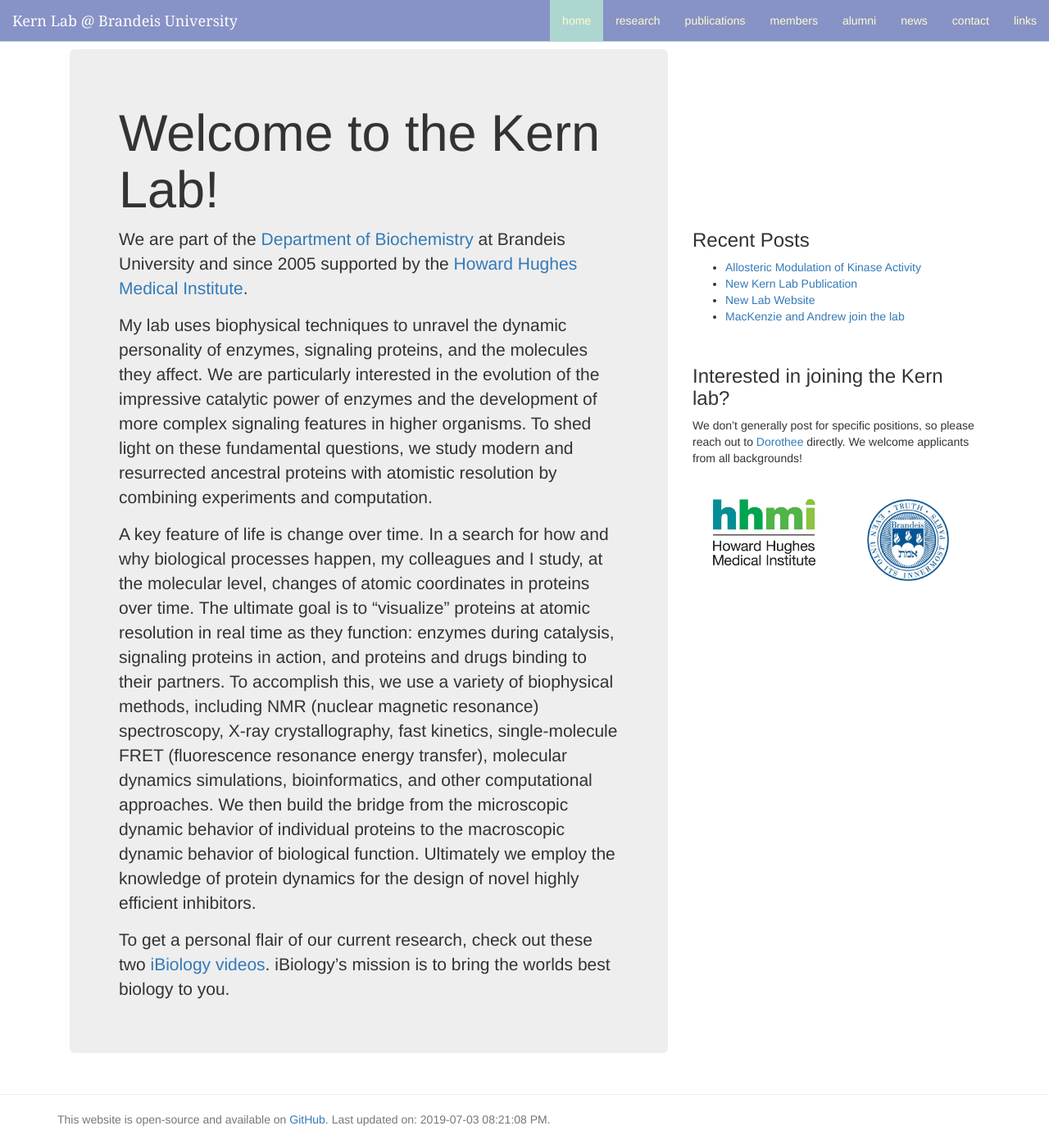
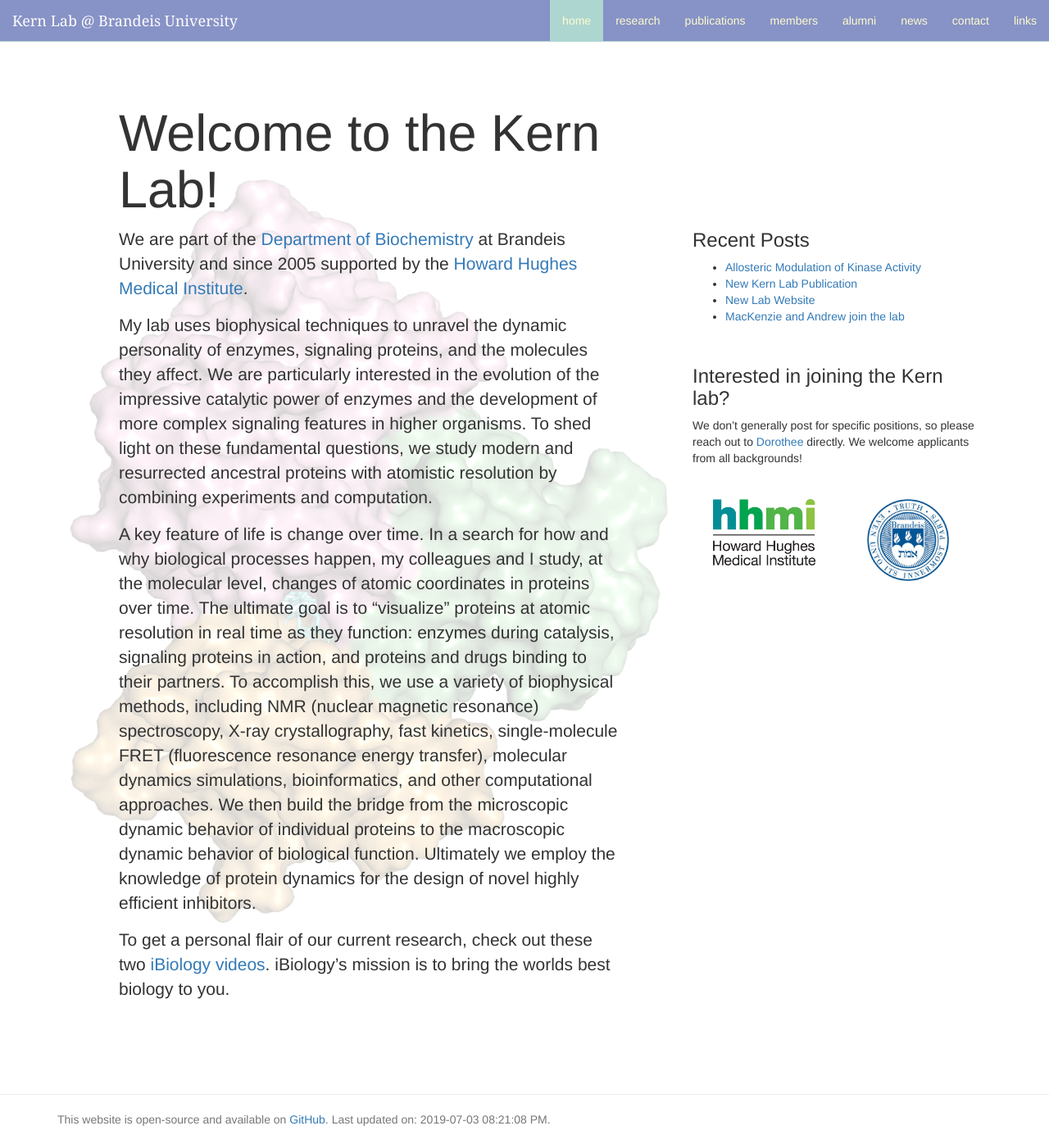
Before and after one commit to kernlab-scripps/kernlab-scripps.github.io, a Jekyll site: the page built from index.md, in a window 1280 px wide and 1396 px high. Shown: the whole window at 82% size. Built offline with Jekyll 4.4.1, drawn with Linux system fonts in a browser that asks for light colours.

Commit message:
CSS: add background image to jumbotron in custom.css
- make background-color transparent

```diff
--- a/static/css/custom.css
+++ b/static/css/custom.css
@@ -97,3 +97,11 @@
   width: 100%;
   height: 500px
 }
+
+.jumbotron {
+  background-image: url("../img/background.png");
+  background-color:transparent !important;
+  background-position: center;
+  background-size: contain;
+  background-repeat: no-repeat;
+}
```
